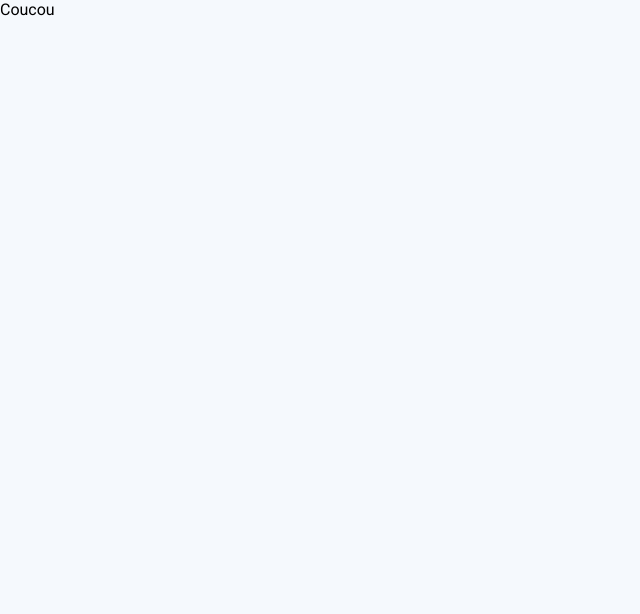
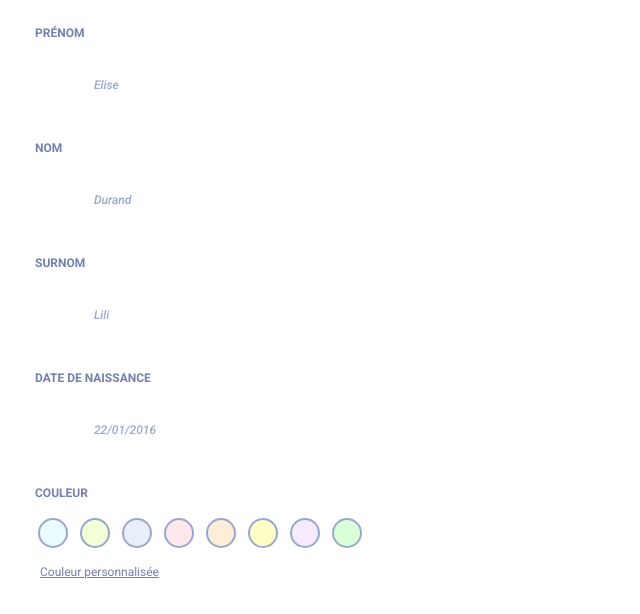
Before and after one commit to Refsone/TinyHappy-Project-3, a React (Create React App) app: page / in a window 1280 px wide. Shown: the top 614 px of the page, without its empty margins (0-640 px from the left). Built offline with nearby package versions, Linux system fonts and the light colour scheme.

Commit message:
Add the state to the component. Fix css

```diff
--- a/src/App.css
+++ b/src/App.css
@@ -1,44 +1,55 @@
+/* -----  Général Css, do not delete it ----- */
+
 @import url(https://fonts.googleapis.com/css?family=Roboto:100,100italic,300,300italic,regular,italic,500,500italic,700,700italic,900,900italic);
-
-body {
-    background-color: #F5F9FD;
+*, ::before, ::after {
+  box-sizing: border-box;
+  margin: 0;
+  padding: 0;
 }
 
-.general-connexion-form{
+html {
+  font-size: 16px;
+  font-family: 'Roboto', sans-serif;
+}
+
+/* --------------------------------------- */
+
+.general-connexion-form {
   display: flex;
   flex-direction: column;
   width: 100%;
   color: #7180AC;
 }
 
-.general-connexion-form input, label{
+.general-connexion-form input, label {
   margin: 10px 20px 5px 20px;
   padding: 10px 0px 10px 15px;
+  font-size: .75em;
 }
 
-.general-connexion-form .general-input{
-
-  height: 35px;
+.general-connexion-form .general-input {
+  width: 90%;
+  height: 5em;
   border: none;
-  border-radius: 5px;
   background-color: #ffffff;
+  margin: auto;
+  padding-left: 2.5em;
 }
 
-.general-connexion-form .general-label{
+.general-connexion-form .general-label {
   text-transform: uppercase;
   text-align: left;
   font-weight: 700;
-  margin: 10px 20px 0px 20px;
-  padding: 10px 0px 0px 0px;
+  margin: 16px 0 5px 20px;
 }
 
-.general-connexion-form .plholder::placeholder{
+.general-connexion-form .plholder::placeholder {
   font-style: italic;
   font-weight: 500;
-  padding: 10px;
+  color: #98A7CD;
 }
 
-.general-input-mdp-close{
+.general-input-mdp-close {
   background-image: url('./images/eye-slash-regular1.svg');
   background-repeat: no-repeat;
   background-position: 95%;
@@ -48,8 +59,7 @@ body {
   height: 35px;
 }
 
-
-.general-connexion-form .btn-connexion{
+.general-connexion-form .btn-connexion {
   position: absolute;
   bottom: 0;
   width: 100%;
--- a/src/components/family/CreateFamily.css
+++ b/src/components/family/CreateFamily.css
@@ -0,0 +1,71 @@
+.family_palette {
+  border: none;
+  white-space: nowrap;
+  overflow-x: scroll;
+  margin: -.2em 0 .2em 2em;
+}
+
+.family_palette input {
+  -webkit-appearance: none;
+  -moz-appearance: none;
+  appearance: none;
+  border-radius: 90%;
+  width: 2.5em;
+  height: 2.5em;
+  border: 2px solid #98A7CD;
+}
+
+.family_palette input:checked {
+  border-color: #2E3080;
+}
+
+/* Define each color of radio button */
+
+.family_palette .cyan {
+  background-color: #E9FEFC;
+  margin: .5em;
+}
+
+.family_palette .green {
+  background-color: #F2FFD7;
+  margin: .5em;
+}
+
+.family_palette .navy {
+  background-color: #E9EFFA;
+  margin: .5em;
+}
+
+.family_palette .pink {
+  background-color: #FFE7EC;
+  margin: .5em;
+}
+
+.family_palette .peach {
+  background-color: #FFEDD7;
+  margin: .5em;
+}
+
+.family_palette .yellow {
+  background-color: #FEFFC5;
+  margin: .5em;
+}
+
+.family_palette .purple {
+  background-color: #F6EAFF;
+  margin: .5em;
+}
+
+.family_palette .mint {
+  background-color: #DAFFD7;
+  margin: .5em;
+}
+
+.cont-family-create a {
+  font-size: .75em;
+  color: #7180AC;
+}
+
+.cont-family-create p {
+  margin-left: 2.5em;
+}
--- a/src/components/family/CreateFamily.js
+++ b/src/components/family/CreateFamily.js
@@ -1,11 +1,75 @@
-import React from 'react'
+import React, { useState } from 'react'
 
 import './CreateFamily.css'
 
 const CreateFamily = () => {
+  const [firstname, setFirstname] = useState()
+  const [lastname, setLastname] = useState()
+  const [surname, setSurname] = useState()
+  const [birthday, setBirthday] = useState()
+  const [color, setColor] = useState()
+
+  const handleChange = (e) => {
+    const name = e.target.name
+    switch (name) {
+      case 'family_firstname':
+        setFirstname(e.target.value)
+        break
+      case 'family_lastname':
+        setLastname(e.target.value)
+        break
+      case 'family_surname':
+        setSurname(e.target.value)
+        break
+      case 'family_birthday':
+        setBirthday(e.target.value)
+        break
+      case 'color_family_id':
+        setColor(e.target.value)
+        break
+      default:
+    }
+  }
+
+  const submitForm = (e) => {
+    e.preventDefault()
+    // For pass the test !!!
+    console.log('firstName', firstname)
+    console.log('lastname', lastname)
+    console.log('surname', surname)
+    console.log('birthday', birthday)
+    console.log('color', color)
+  }
+
   return (
-    <div>
-      Coucou
+    <div className='cont-family-create'>
+      <form className='general-connexion-form' onSubmit={submitForm}>
+        <label htmlFor='family_firstname' className='general-label'>prénom</label>
+        <input type='text' name='family_firstname' id='family_firstname' className='general-input bold-12px-grey plholder' placeholder='Elise' onChange={(e) => handleChange(e)} required />
+
+        <label htmlFor='family_lastname' className='general-label'>nom</label>
+        <input type='text' name='family_lastname' id='family_lastname' className='general-input bold-12px-grey plholder' placeholder='Durand' onChange={(e) => handleChange(e)} />
+
+        <label htmlFor='family_surname' className='general-label'>surnom</label>
+        <input name='family_surname' type='text' id='family_surname' className='general-input bold-12px-grey plholder' placeholder='Lili' onChange={(e) => handleChange(e)} />
+
+        <label htmlFor='family_birthday' className='general-label'>date de naissance</label>
+        <input name='family_birthday' type='text' id='family_birthday' className='general-input bold-12px-grey plholder' placeholder='22/01/2016' onChange={(e) => handleChange(e)} pattern='[0-9]{2}/[0-9]{2}/[0-9]{4}' />
+
+        <label className='general-label label-color'>COULEUR</label>
+        <fieldset className='family_palette'>
+          <input type='radio' id='E9FEFC' name='color_family_id' value='1' className='cyan' onChange={(e) => handleChange(e)} />
+          <input type='radio' id='F2FFD7' name='color_family_id' value='2' className='green' onChange={(e) => handleChange(e)} />
+          <input type='radio' id='E9EFFA' name='color_family_id' value='3' className='navy' onChange={(e) => handleChange(e)} />
+          <input type='radio' id='FFE7EC' name='color_family_id' value='4' className='pink' onChange={(e) => handleChange(e)} />
+          <input type='radio' id='FFEDD7' name='color_family_id' value='5' className='peach' onChange={(e) => handleChange(e)} />
+          <input type='radio' id='FEFFC5' name='color_family_id' value='6' className='yellow' onChange={(e) => handleChange(e)} />
+          <input type='radio' id='F6EAFF' name='color_family_id' value='7' className='purple' onChange={(e) => handleChange(e)} />
+          <input type='radio' id='DAFFD7' name='color_family_id' value='8' className='mint' onChange={(e) => handleChange(e)} />
+        </fieldset>
+        <p><a title='Ouvrir la palette' href='#'>Couleur personnalisée</a></p>
+
+      </form>
     </div>
   )
 }
```
